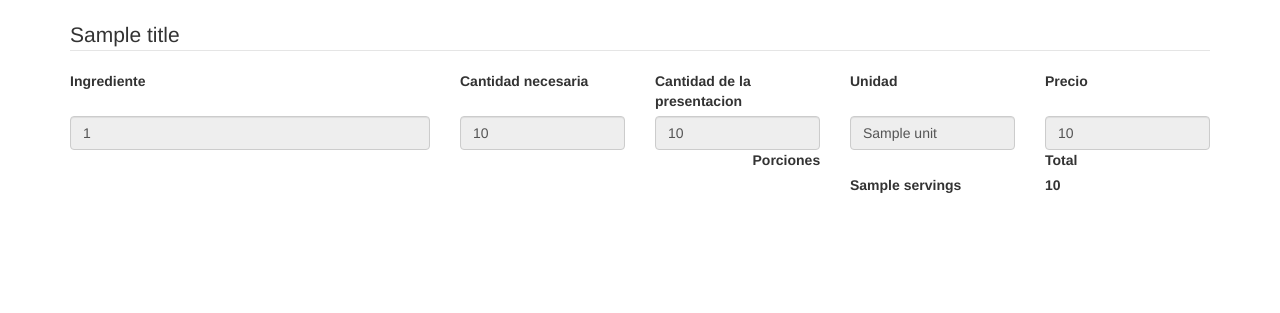
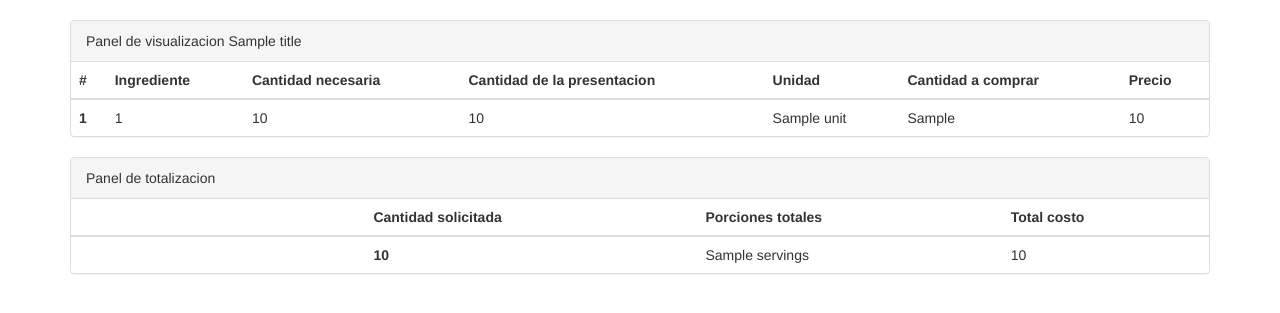
Before and after one commit to daniepusb/recetario, a Flask app: template app/templates/recipe_estimate.html in a window 1280 px wide. Shown: the part 52-365 px from the top of the page. Run offline with Flask 2, Linux system fonts and the light colour scheme; the template is opened without the code that fills it: most values are stand-ins (such as "Sample title", 1, 10 or a date in 2020); some libraries are stand-ins or nearby versions.

Commit message:
show number to buy , fix int function required, fix html type number

```diff
--- a/app/templates/recipe_create.html
+++ b/app/templates/recipe_create.html
@@ -41,7 +41,7 @@
                     <div class="form-group">
                         <label for="inputServings" class="col-sm-4 control-label">Porciones</label>
                         <div class="col-sm-8">
-                            <input id="servings" name="servings" type="number" class="form-control"  placeholder="Cantidad de porciones de la receta" {% if form %} value="{{form.get('servings')}}" {% endif %} required>
+                            <input id="servings" name="servings" type="number" class="form-control"  placeholder="Cantidad de porciones de la receta" step="1" min="1" {% if form %} value="{{form.get('servings')}}" {% endif %} required>
                         </div>
                     </div>
                     <div class="form-group">
--- a/app/templates/recipe_estimate.html
+++ b/app/templates/recipe_estimate.html
@@ -2,18 +2,78 @@
 {% import 'bootstrap/wtf.html' as wtf %}
 
 {% block title %}
-    {{super()}} ver receta selecionada
+    {{super()}} Calcular costos
 {% endblock %}
 
 {% block content %}
     <div class="container">
-        <form id="recipe_estimate_form" class="form form-horizontal" method="POST" role="form" action="/recipes/estimate/{{title}}">
-            <fieldset id="fieldsetmyFormControl" disabled>
-                <legend>{{title}}</legend>
-
-                <div id="ingredients__container" class="form-group">
+        <div class="panel panel-default">
+            <div class="panel-heading">Panel de visualizacion {{title}}</div>
+            <table class="table">
+                <thead>
+                    <tr>
+                        <th>#</th>
+                        <th>Ingrediente</th>
+                        <th>Cantidad necesaria</th>
+                        <th>Cantidad de la presentacion</th>
+                        <th>Unidad</th>
+                        <th>Cantidad a comprar</th>
+                        <th>Precio</th>
+                    </tr>
+                </thead>
+                <tbody>
+                {% for i in ingredients  %}
+                    <tr>
+                        <th scope="row">1</th>
+                        <td>{{i.id}}</td>
+                        <td>{{ info[i.id].get('newQuantity') }}</td>
+                        <td>{{ info[i.id].get('quantity') }}</td>
+                        <td>{{i.get('unit')}}</td>
+                        <td>{{ info[i.id].get('newNeed') }}</td>
+                        <td>{{ info[i.id].get('newPrice') }}</td>
+                    </tr>
+                {% endfor %}
+                </tbody>
+            </table>
+        </div>
+        <div class="panel panel-default">
+            <div class="panel-heading">Panel de totalizacion</div>
+            <table class="table">
+                <thead>
+                    <tr>
+                        <th></th>
+                        <th></th>
+                        <th></th>
+                        <th></th>
+                        <th></th>
+                        <th></th>
+                        <th></th>
+                        <th></th>
+                        <th>Cantidad solicitada</th>
+                        <th>Porciones totales</th>
+                        <th>Total costo</th>
+                    </tr>
+                </thead>
+                <tbody>
+                    <tr>
+                        <th scope="row"></th>
+                        <th></th>
+                        <th></th>
+                        <th></th>
+                        <th></th>
+                        <th></th>
+                        <th></th>
+                        <th></th>
+                        <th>{{ amount }}</th>
+                        <td>{{ servings }}</td>
+                        <td>{{ total }}</td>
+                    </tr>
+                </tbody>
+            </table>
+        </div>
+        <div id="ingredients__container" class="form-group" hidden>
             <div id="ingredient-row" class="form-group row">
-                        {% if context['ingredients'] %}
+                {% if ingredients %}
                     <div class="col-sm-12 col-lg-12 col-md-12">
                         <label class="col-xs-12 col-sm-4 col-md-4 col-lg-4">Ingrediente</label>
                         <label class="col-xs-12 col-sm-2 col-md-2 col-lg-2">Cantidad necesaria</label>
@@ -21,23 +81,23 @@
                         <label class="col-xs-12 col-sm-2 col-md-2 col-lg-2">Unidad</label>
                         <label class="col-xs-12 col-sm-2 col-md-2 col-lg-2">Precio</label>
                     </div>
-                            {% for i in context['ingredients']  %}
+                    {% for i in ingredients %}
                     <div>
                         <div class="col-sm-12 col-lg-12 col-md-12 g-3">
                             <div class="col-xs-12 col-sm-4 col-md-4 col-lg-4">
                                 <input type="text" class="form-control" name="ingredients-name" placeholder="250" required value="{{i.id}}">
                             </div>
                             <div class="col-xs-12 col-sm-2 col-md-2 col-lg-2">
-                                        <input type="text" class="form-control" name="ingredients-quantity" placeholder="250" required value="{{i.get('quantity')}}">
+                                <input type="text" class="form-control" name="recipe-ingredients-quantity" placeholder="250" required value="{{i.get('newQuantity')}}">
                             </div>
                             <div class="col-xs-12 col-sm-2 col-md-2 col-lg-2">
-                                        <input type="text" class="form-control" name="ingredients-quantity" placeholder="250" required value="{{ context[i.id].get('quantity') }}">
+                                <input type="text" class="form-control" name="ingredients-quantity" placeholder="250" required value="{{ info[i.id].get('quantity') }}">
                             </div>
                             <div class="col-xs-12 col-sm-2 col-md-2 col-lg-2">
                                 <input type="text" class="form-control" name="ingredients-unit" placeholder="250" required value="{{i.get('unit')}}">
                             </div>
                             <div class="col-xs-12 col-sm-2 col-md-2 col-lg-2">
-                                        <input type="text" class="form-control" name="ingredients-unit" placeholder="250" required value="{{  context[i.id].get('price') }}">
+                                <input type="text" class="form-control" name="ingredients-unit" placeholder="250" required value="{{  info[i.id].get('newPrice') }}">
                             </div>
                         </div>
                     </div>
@@ -45,51 +105,17 @@
                     <hr class="my-4">
                     <div class="col-sm-12 col-lg-12 col-md-12">
                         <label class="col-xs-12 col-sm-7 col-md-7 col-lg-7"></label>
-                                <label class="col-xs-12 col-sm-3 col-md-3 col-lg-3">Porciones</label>
-                                <label class="col-xs-12 col-sm-2 col-md-2 col-lg-2">Total</label>
+                        <label class="col-xs-12 col-sm-3 col-md-3 col-lg-3">Porciones totales</label>
+                        <label class="col-xs-12 col-sm-2 col-md-2 col-lg-2">Total costo</label>
                     </div>
                     <div class="col-sm-12 col-lg-12 col-md-12">
                         <label class="col-xs-12 col-sm-8 col-md-8 col-lg-8"></label>
-                                <label class="col-xs-12 col-sm-2 col-md-2 col-lg-2">{{ context['servings'] }}</label>
-                                <label class="col-xs-12 col-sm-2 col-md-2 col-lg-2">{{ context['total'] }}</label>
+                        <label class="col-xs-12 col-sm-2 col-md-2 col-lg-2">{{ servings }}</label>
+                        <label class="col-xs-12 col-sm-2 col-md-2 col-lg-2">{{ total }}</label>
                     </div>
 
                 {% endif %}
             </div>
         </div>
-            </fieldset>
-        </form>
-
-        <div id="ingredient__row__hidden" class="form-group row" hidden>
-            <div class="col-sm-12 col-lg-12 col-md-12">
-                <label class="col-xs-12 col-sm-5 col-md-5 col-lg-5">Ingrediente</label>
-                <label class="col-xs-12 col-sm-3 col-md-3 col-lg-3">Cantidad</label>
-                <label class="col-xs-12 col-sm-3 col-md-3 col-lg-3">Unidad</label>
-            </div>
-            <div class="col-sm-12 col-lg-12 col-md-12">
-                <div class="col-xs-12 col-sm-5 col-md-5 col-lg-5">
-                    <select class="form-control"  name="ingredients-name">
-                        <!-- <option>Dulce de Leche</option>
-                        <option>Galleta</option>
-                        <option>Limon</option>
-                        <option>Rodajas de naranja</option>
-                        <option>Zanahoria</option> -->
-                    </select>
-                </div>
-                <div class="col-xs-12 col-sm-3 col-md-3 col-lg-3">
-                    <input type="text" class="form-control" name="ingredients-quantity" placeholder="250" required value="">
-                </div>
-                <div class="col-xs-12 col-sm-3 col-md-3 col-lg-3">
-                    <select class=" form-control"  name="ingredients-unit">
-                        <option>gr</option>
-                        <option>kg</option>
-                        <option>ml</option>
-                    </select>
-                </div>
-                <button onclick="deleteIngredient(this)" type="button" class="btn btn-default col-xs-1 col-sm-1 col-md-1 col-lg-1" aria-label="remove">
-                    <span class="glyphicon glyphicon-trash" aria-hidden="true"></span>
-                </button>
-            </div>
-        </div>
     </div>
 {% endblock %}
--- a/app/templates/recipe_update.html
+++ b/app/templates/recipe_update.html
@@ -39,7 +39,7 @@
                         <div class="form-group">
                             <label for="inputServings" class="col-sm-4 control-label">Porciones</label>
                             <div class="col-sm-8">
-                                <input id="servings" name="servings" type="text" class="form-control"  placeholder="Cantidad de porciones de la receta" value="{{form.get('servings')}}" required>
+                                <input id="servings" name="servings" type="number" class="form-control"  placeholder="Cantidad de porciones de la receta" step="1" min="1" value="{{form.get('servings')}}" required>
                             </div>
                         </div>
                         <div class="form-group">
@@ -103,7 +103,7 @@
             {% if admin %}
             <div id="go_edit_btn" class="text-left" >
                 <button type="button"  class="btn btn-success" onclick="make_editable()" aria-roledescription="edit" >Editar</button>
-                <a class="btn btn-primary" href="{{ url_for('recipes.estimate',recipe=title, servings=1)}}" role="button" aria-roledescription="estimate" >Calcular costo</a>
+                <a class="btn btn-primary" href="{{ url_for('recipes.estimate',recipe=title, amount=1)}}" role="button" aria-roledescription="estimate" >Calcular costo</a>
             </div>
             {% endif %}
             <br><br><br>
```
Also changed, not shown: app/ingredients/views.py (+4 -4 lines), app/recipes/views.py (+45 -13 lines), app/templates/ingredient_create.html (+8 -24 lines), app/templates/ingredient_update.html (+2 -56 lines). Lines whose indentation alone changed are shown as unchanged.
